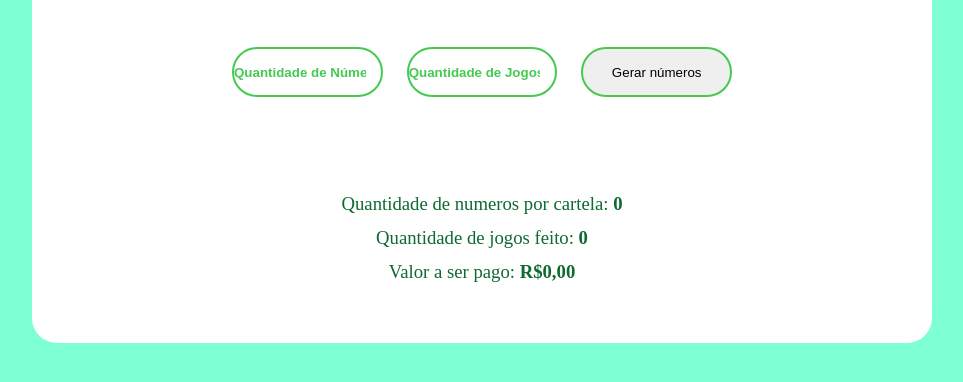
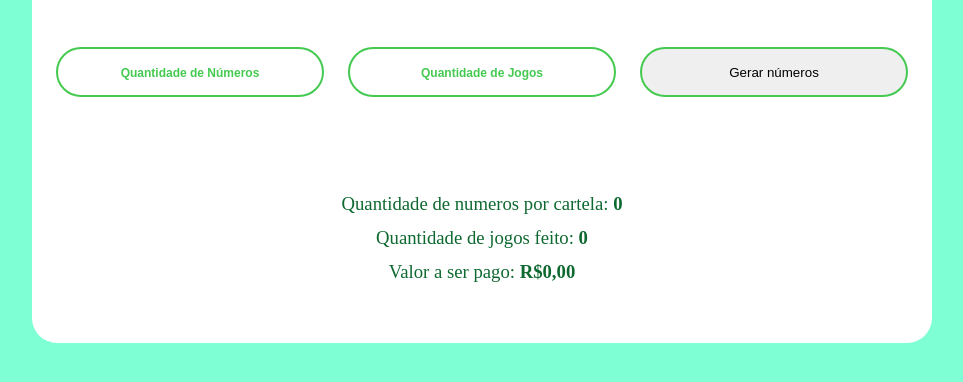
Before and after one commit to Lincesites27/Mega-Sena-Gerador, a plain HTML site: page index.html in a window 1280 px wide. Shown: the part 406-788 px from the top of the page, without its empty margins (158-1121 px from the left). Drawn offline with nearby package versions, Linux system fonts and the light colour scheme.

Commit message:
styles inputs

```diff
--- a/style.css
+++ b/style.css
@@ -46,7 +46,7 @@ body{
 }
 
 .main .inputs{
-    width: 500px;
+    width: 100%;
     display: flex;
     justify-content: space-around;
     gap: 24px;
@@ -63,6 +63,9 @@ body{
 .main .inputs .input_sena::placeholder{
     color: #44CA51;
     font-weight: 600;
+    font-size: 12px;
+  width: 100%;
+
 }
 
 .main .resultados .jogos {
```
